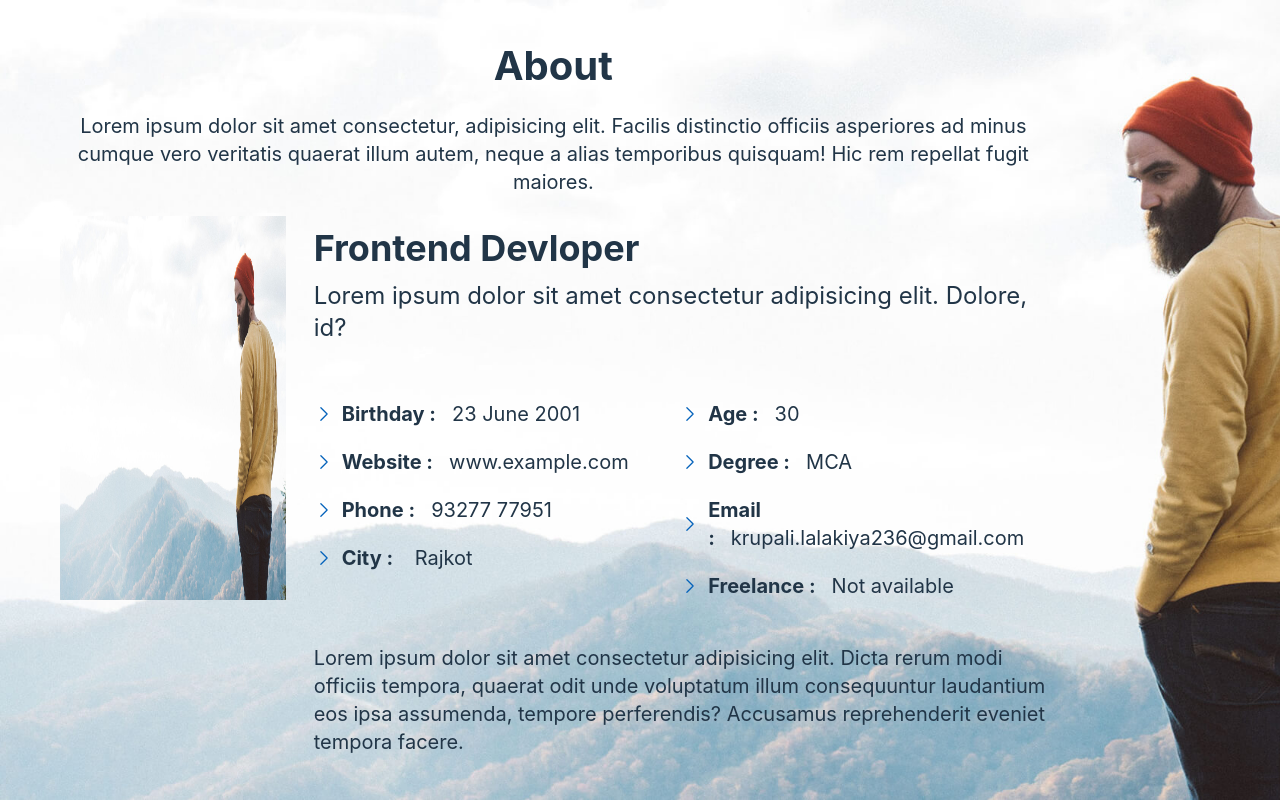
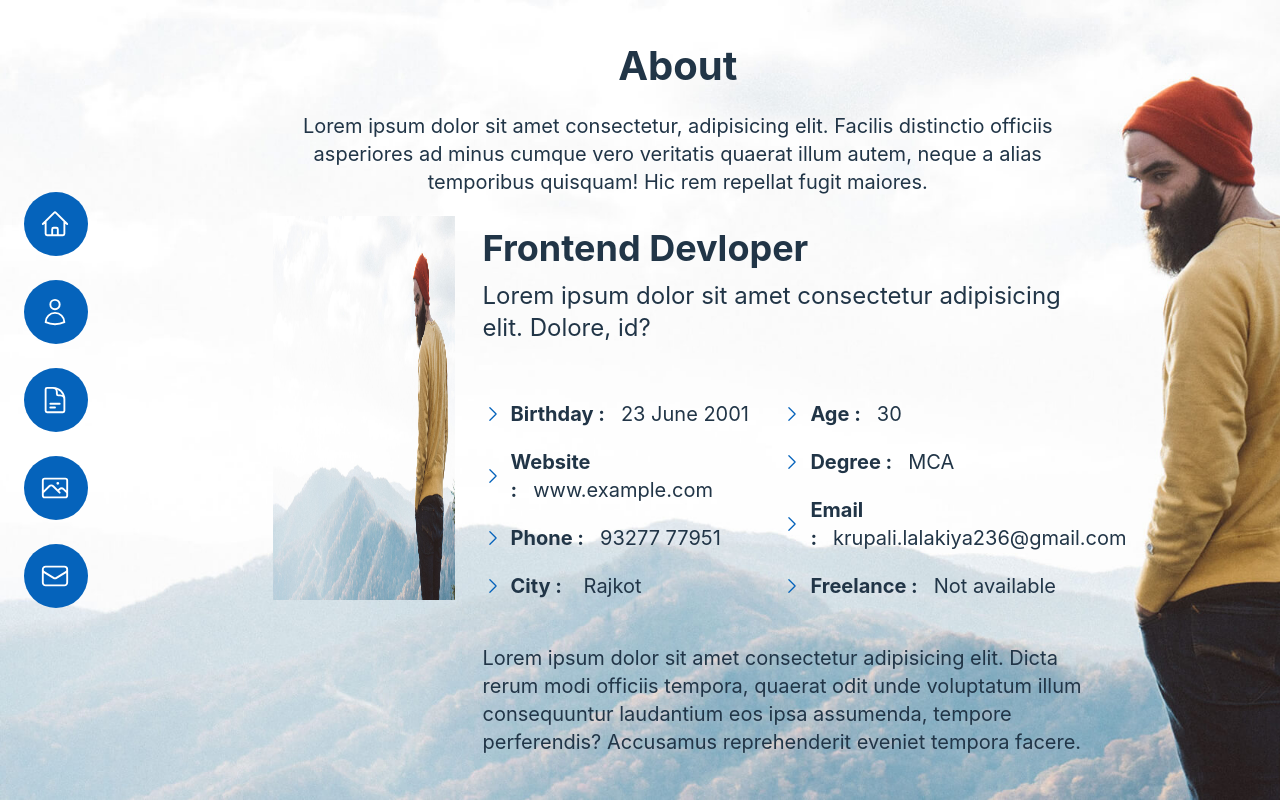
Before and after one commit to Krupali236/my-portfolio, a React (Vite) app: page /about in a window 1280 px wide. Shown: the top 802 px of the page. Built offline with nearby package versions, Linux system fonts and the light colour scheme.

Commit message:
updated files

```diff
--- a/src/App.jsx
+++ b/src/App.jsx
@@ -8,15 +8,22 @@ import Resume from "./pages/Resume";
 import Contact from "./pages/Contact";
 import Navbar from "./navbar/navbar";
 
-
 export default function App() {
   const route = createBrowserRouter([
     {
       path: "/",
       element: (
         <>
-          {" "}
-          <Navbar /> <Home />
+          <div className="container">
+            <div className="grid grid-cols-12 h-screen">
+              <div className="col-span-2">
+                <Navbar />
+              </div>
+              <div className="col-span-10">
+                <Home />
+              </div>
+            </div>
+          </div>
         </>
       ),
     },
@@ -24,8 +31,16 @@ export default function App() {
       path: "/contact",
       element: (
         <>
-          {" "}
-          <Navbar /> <Contact />
+          <div className="container">
+            <div className="grid grid-cols-12 h-screen">
+              <div className="col-span-2">
+                <Navbar />
+              </div>
+              <div className="col-span-10">
+                <Contact />
+              </div>
+            </div>
+          </div>
         </>
       ),
     },
@@ -33,23 +48,53 @@ export default function App() {
       path: "/resume",
       element: (
         <>
-          <Navbar /> <Resume />
+         <div className="container">
+            <div className="grid grid-cols-12 h-screen">
+              <div className="col-span-2">
+                <Navbar />
+              </div>
+              <div className="col-span-10">
+                <Resume />
+              </div>
+            </div>
+          </div>
+          {/* <Navbar /> <Resume /> */}
         </>
       ),
     },
-    {
-      path: "/skill",
-      element: (
-        <>
-          <Navbar /> <Skill />
-        </>
-      ),
-    },
+    // {
+    //   path: "/skill",
+    //   element: (
+    //     <>
+    //        <div className="container">
+    //         <div className="grid grid-cols-12 h-screen">
+    //           <div className="col-span-2">
+    //             <Navbar />
+    //           </div>
+    //           <div className="col-span-10">
+    //             <Skill />
+    //           </div>
+    //         </div>
+    //       </div>
+    //       {/* <Navbar /> <Skill /> */}
+    //     </>
+    //   ),
+    // },
     {
       path: "/portfolio",
       element: (
         <>
-          <Portfolio />
+           <div className="container">
+            <div className="grid grid-cols-12 h-screen">
+              <div className="col-span-2">
+                <Navbar />
+              </div>
+              <div className="col-span-10">
+                <Portfolio />
+              </div>
+            </div>
+          </div>
+          {/* <Portfolio /> */}
         </>
       ),
     },
@@ -57,7 +102,17 @@ export default function App() {
       path: "/about",
       element: (
         <>
-          <About />
+           <div className="container">
+            <div className="grid grid-cols-12 h-screen">
+              <div className="col-span-2">
+                <Navbar />
+              </div>
+              <div className="col-span-10">
+                <About />
+              </div>
+            </div>
+          </div>
+          {/* <About /> */}
         </>
       ),
     },
--- a/src/index.css
+++ b/src/index.css
@@ -34,10 +34,12 @@ body {
   background-image: url('/src/assets/images/bg.jpg');
   background-size: cover;
   background-repeat: no-repeat;
-  position: relative;
 }
 
-
+.navigation{
+  min-width: 320px;
+  min-height: 100vh;
+}
 h1 {
   font-size: 3.2em;
   line-height: 1.1;
--- a/src/navbar/navbar.jsx
+++ b/src/navbar/navbar.jsx
@@ -1,38 +1,37 @@
-// import React from "react";
+import React from "react";
 import home from "./../assets/home.svg";
 import user from "./../assets/user.svg";
 import document from "./../assets/document.svg";
 import portfolio from "./../assets/portfolio.svg";
 import contact from "./../assets/contact.svg";
-
-import { useNavigate } from "react-router-dom";
-// import Navbar from "../navbar/navbar";
+import { NavLink, useNavigate } from "react-router-dom";
 const Navbar = () => {
   const navigate = useNavigate();
   return (
     <>
-      <div className="h-full absolute flex justify-center items-center ms-6">
-        <div className=" flex flex-col">
-          <div
+      <div className="navigation flex items-center">
+        <ul className="flex flex-col ms-6">
+          <NavLink to="/">
+            <li
               className="bg-[#0563bb] rounded-full my-3 h-16 w-16 flex items-center justify-start transition-all duration-700 ease-in-out delay-150
-                                     cursor-pointer   hover:w-40 hover:delay-150 overflow-hidden"
+                                       hover:w-40 hover:delay-150 overflow-hidden cursor-pointer"
             >
               <img
                 src={home}
                 alt="home"
                 height="30px"
                 width="30px"
-              className="m-4 transition-all duration-700 ease-in-out cursor-pointer"
+                className="m-4 transition-all duration-700 ease-in-out"
               />
               <span className="text-white opacity-100 ml-3 transition-opacity duration-700 ease-in-out font-medium text-xl">
                 Home
               </span>
-          </div>
-
-          <div
+            </li>
+          </NavLink>
+          <NavLink to="/about">
+            <li
               className="bg-[#0563bb] rounded-full my-3 h-16 w-16 flex items-center justify-start transition-all duration-700 ease-in-out delay-150
-                                        hover:w-40 hover:delay-150 overflow-hidden"
-            //   onClick={navigate("/about")}
+                                        hover:w-40 hover:delay-150 overflow-hidden cursor-pointer"
             >
               <img
                 src={user}
@@ -44,8 +43,10 @@ const Navbar = () => {
               <span className="text-white opacity-100 ml-3 transition-opacity duration-700 ease-in-out font-medium text-xl">
                 About
               </span>
-          </div>
-          <div
+            </li>
+          </NavLink>
+          <NavLink to="/resume">
+            <li
               className="bg-[#0563bb] rounded-full my-3 h-16 w-16 flex items-center justify-start transition-all duration-700 ease-in-out delay-150
                                         hover:w-40 hover:delay-150 overflow-hidden"
             >
@@ -59,8 +60,10 @@ const Navbar = () => {
               <span className="text-white opacity-100 ml-3 transition-opacity duration-700 ease-in-out font-medium text-xl">
                 Resume
               </span>
-          </div>
-          <div
+            </li>
+          </NavLink>
+          <NavLink to="/portfolio">
+            <li
               className="bg-[#0563bb] rounded-full my-3 h-16 w-16 flex items-center justify-start transition-all duration-700 ease-in-out delay-150
                                         hover:w-40 hover:delay-150 overflow-hidden"
             >
@@ -74,8 +77,10 @@ const Navbar = () => {
               <span className="text-white opacity-100 ml-3 transition-opacity duration-700 ease-in-out font-medium text-xl">
                 Portfolio
               </span>
-          </div>
-          <div
+            </li>
+          </NavLink>
+          <NavLink to="/contact">
+            <li
               className="bg-[#0563bb] rounded-full my-3 h-16 w-16 flex items-center justify-start transition-all duration-700 ease-in-out delay-150
                                         hover:w-40 hover:delay-150 overflow-hidden"
             >
@@ -89,8 +94,9 @@ const Navbar = () => {
               <span className="text-white opacity-100 ml-3 transition-opacity duration-700 ease-in-out font-medium text-xl">
                 Contact
               </span>
-          </div>
-        </div>
+            </li>
+          </NavLink>
+        </ul>
       </div>
     </>
   );
```
Also changed, not shown: src/pages/Home.jsx (+1 -151 lines). Lines whose indentation alone changed are shown as unchanged.
